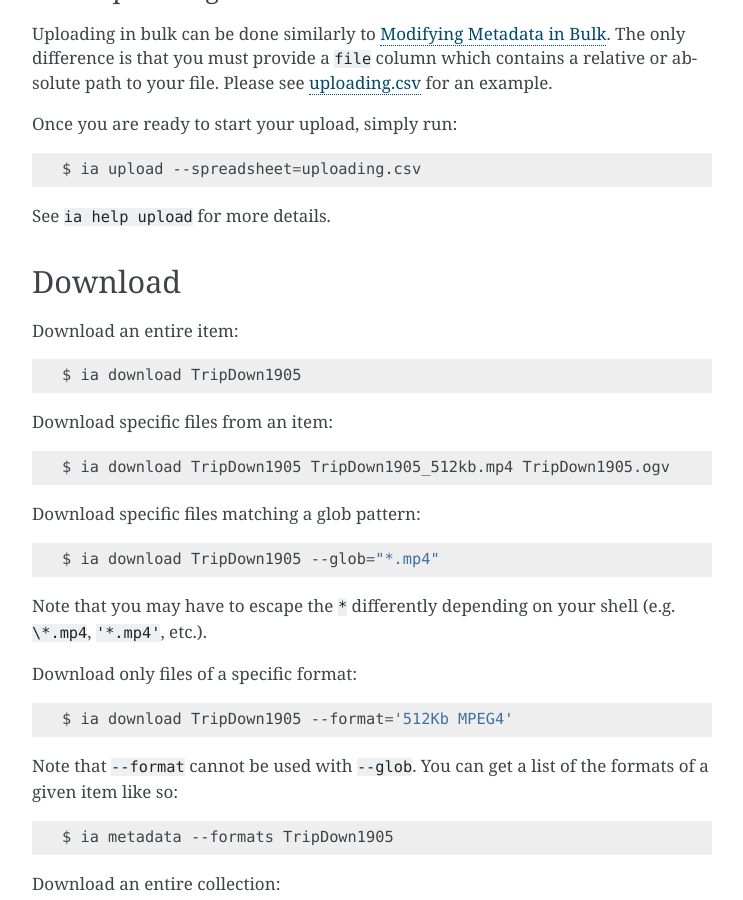
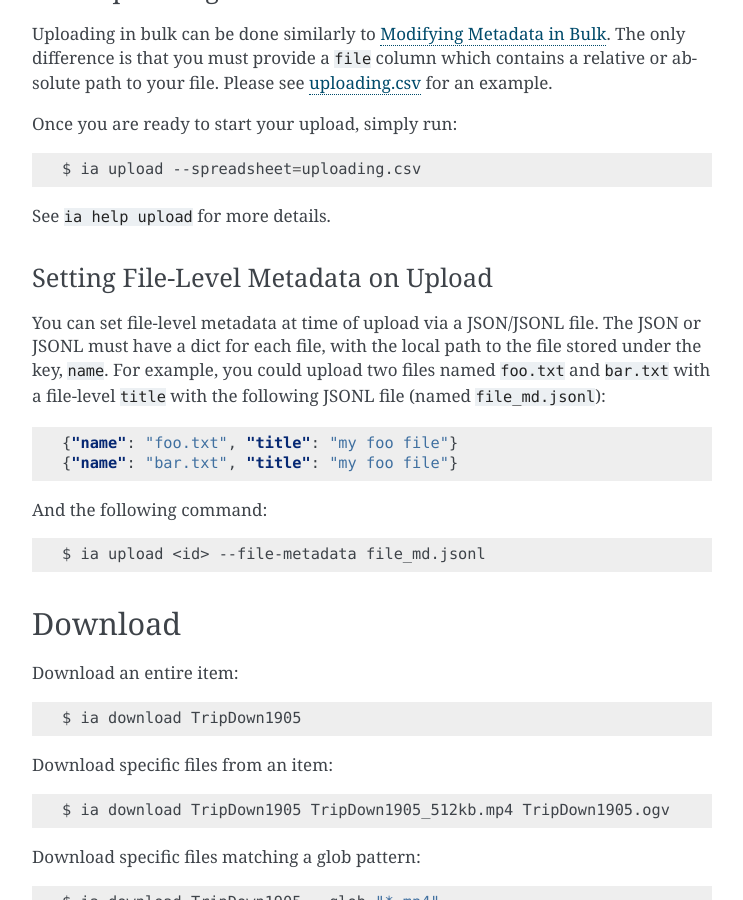
Before and after one commit to jjjake/internetarchive, a Sphinx documentation site: the page built from docs/source/cli.rst, in a window 1280 px wide and 900 px high, scrolled down 3859 px. Shown: the whole window, without its empty margins (368-1111 px from the left). Built offline with Sphinx 7.4.7, drawn with Linux system fonts in a browser that asks for light colours.

Commit message:
Added docs for file-level metadata during upload, other 1.9.4 release preperations.

```diff
--- a/HISTORY.rst
+++ b/HISTORY.rst
@@ -9,12 +9,15 @@ Release History
 **Features and Improvements**
 
 - Added support for adding file-level metadata at time of upload.
+- Added ``--no-backup`` to ``ia upload`` to turn off backups.
 
 **Bugfixes**
 
 - Fixed bug in ``internetarchive.get_tasks`` where no tasks were returned unless ``catalog`` or ``history`` params were provided.
 - Fixed bug in upload where headers were being reused in certain cases.
   This lead to issues such as queue-derive being turned off in some cases.
+- Fix crash in ``ia tasks`` when a task log contains invalid UTF-8 character.
+- Fixed bug in upload where requests were not being closed.
 
 1.9.3 (2020-04-07)
 ++++++++++++++++++
--- a/docs/source/cli.rst
+++ b/docs/source/cli.rst
@@ -179,6 +179,24 @@ Once you are ready to start your upload, simply run:
 
 
 See ``ia help upload`` for more details.
+
+Setting File-Level Metadata on Upload
+^^^^^^^^^^^^^^^^^^^^^^^^^^^^^^^^^^^^^
+
+You can set file-level metadata at time of upload via a JSON/JSONL file.
+The JSON or JSONL must have a dict for each file, with the local path to the file stored under the key, ``name``.
+For example, you could upload two files named ``foo.txt`` and ``bar.txt`` with a file-level ``title`` with the following JSONL file (named ``file_md.jsonl``):
+
+.. code:: json
+
+    {"name": "foo.txt", "title": "my foo file"}
+    {"name": "bar.txt", "title": "my foo file"}
+
+And the following command:
+
+.. code:: bash
+
+    $ ia upload <id> --file-metadata file_md.jsonl
 
 
 Download
--- a/internetarchive/__init__.py
+++ b/internetarchive/__init__.py
@@ -37,7 +37,7 @@ Usage::
 from __future__ import absolute_import
 
 __title__ = 'internetarchive'
-__version__ = '1.9.4.dev3'
+__version__ = '1.9.4.dev4'
 __author__ = 'Jacob M. Johnson'
 __license__ = 'AGPL 3'
 __copyright__ = 'Copyright (C) 2012-2019 Internet Archive'
```
Also changed, not shown: docs/source/quickstart.rst (+10 -0 lines).
